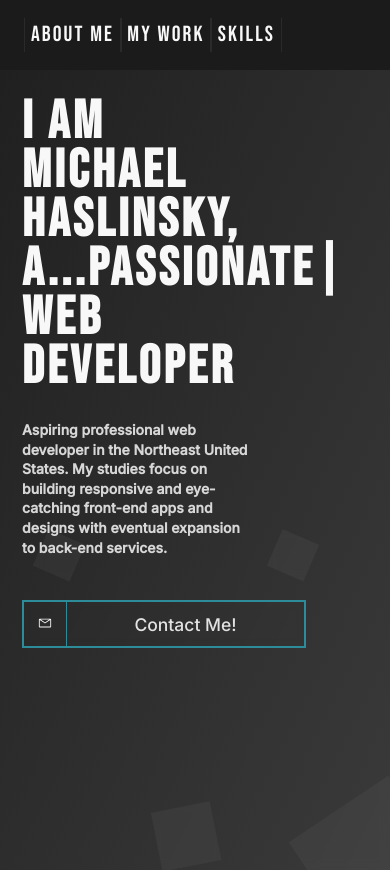
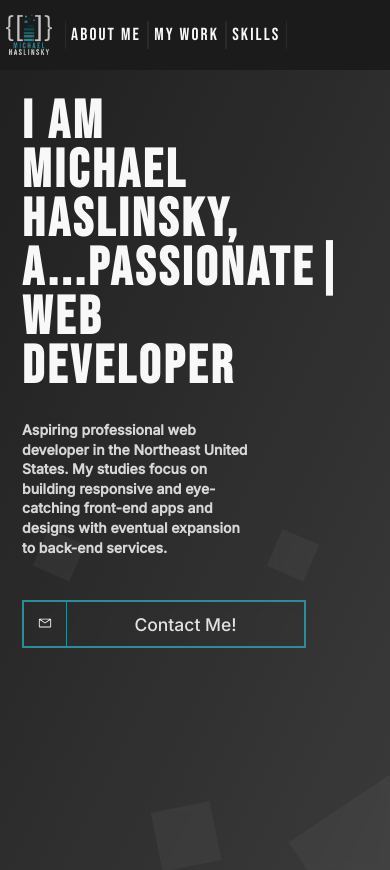
Before and after one commit to mhaslinsky/portfolio, a React (Create React App) app: page / in a window 390 px wide. Built offline with nearby package versions, Linux system fonts and the light colour scheme; some icons are missing.

Commit message:
changing small screen elements

```diff
--- a/src/components/Navbar.module.scss
+++ b/src/components/Navbar.module.scss
@@ -62,10 +62,12 @@
   .nav {
     height: 5rem;
     flex-direction: row;
+    align-items: center;
     li {
       border: none;
       border-left: 1px solid #2a2a2a;
       border-right: 1px solid #2a2a2a;
+      font-size: 1.25rem;
     }
     li:last-child {
       border-bottom: none;
@@ -95,13 +97,12 @@
 
 @media (max-width: 445px) {
   .logo {
-    height: 0rem;
+    height: 3rem;
     transition: 0.3s;
   }
 }
 
 @media (max-width: 400px) {
   li {
-    font-size: 1.25rem;
   }
 }
```
